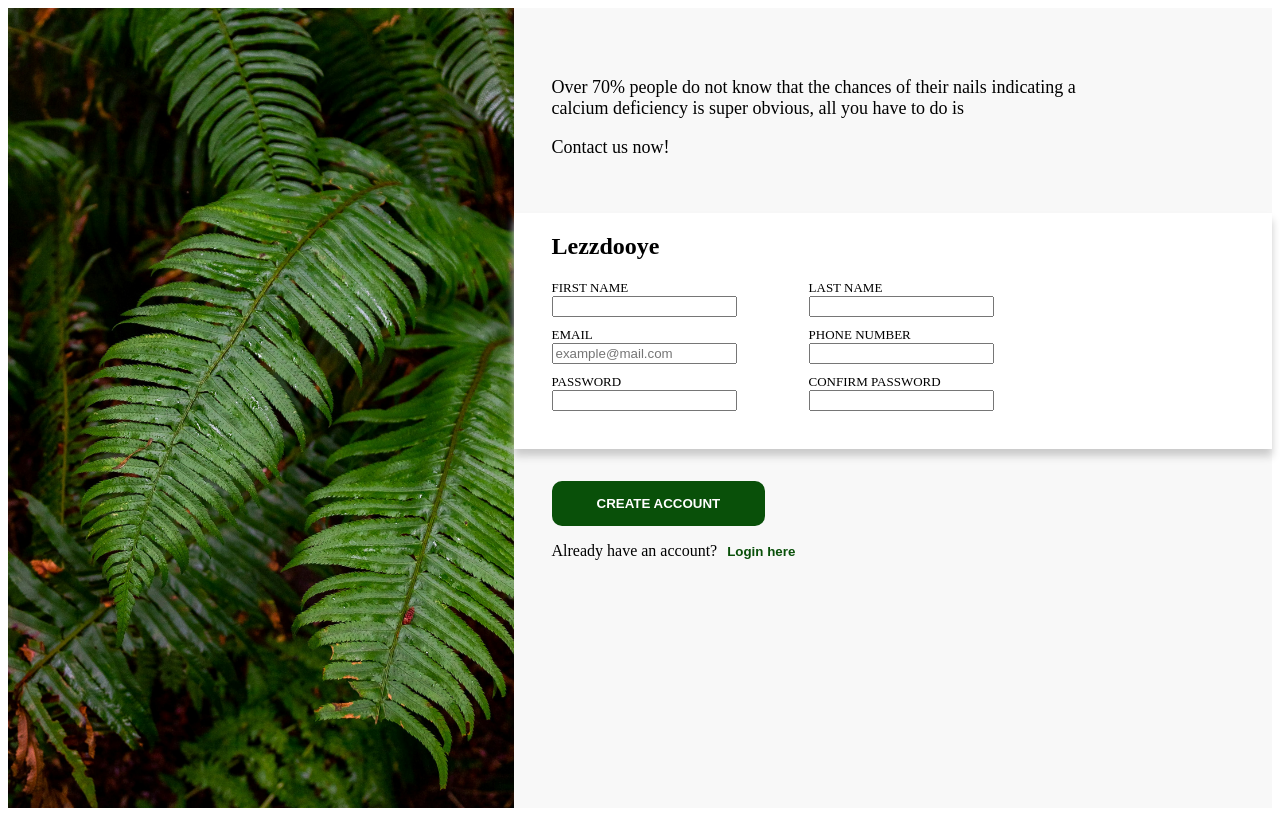
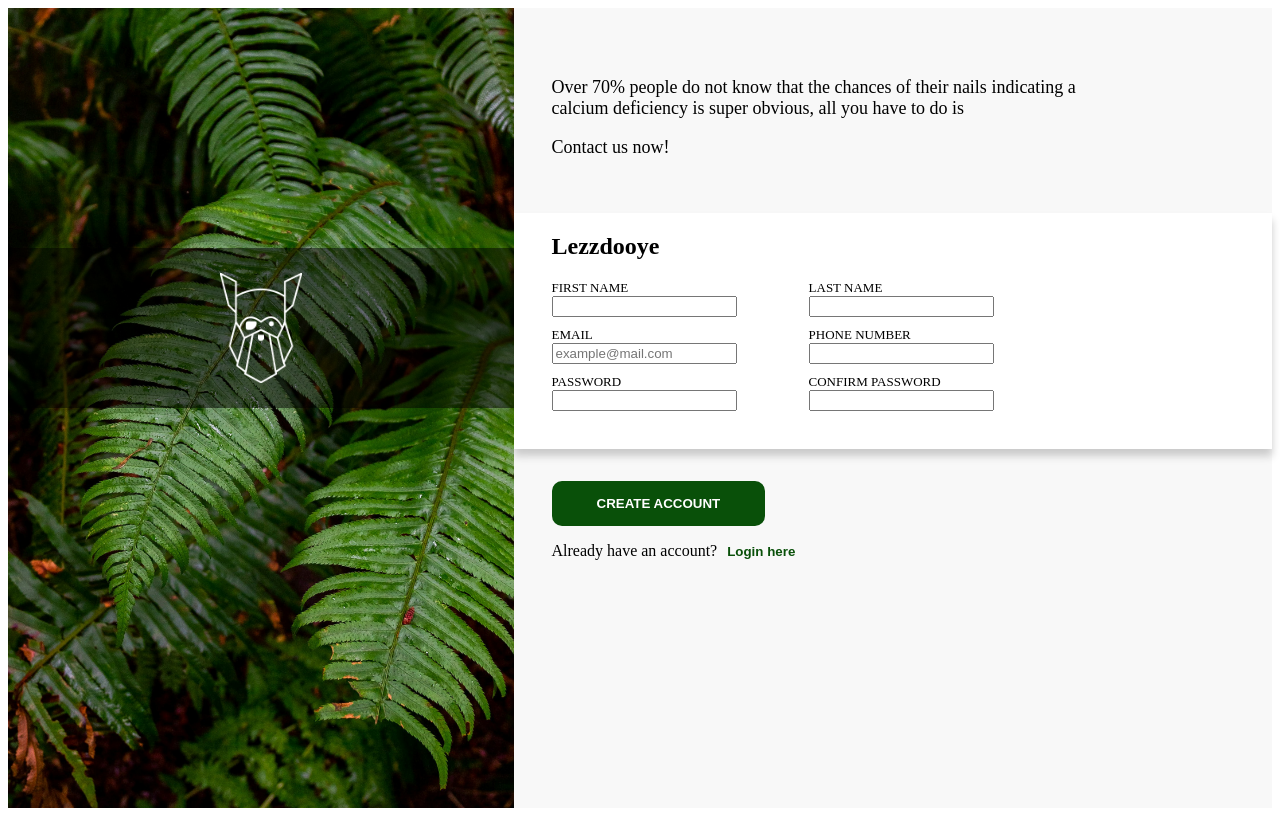
Before and after one commit to SpeciallyElite/Sign-up-Form-eg, a plain HTML site: page index.html in a window 1280 px wide. Drawn offline with Linux system fonts and the light colour scheme.

Commit message:
am so done with this

```diff
--- a/index.html
+++ b/index.html
@@ -10,7 +10,12 @@
 <body>
     <div class="outer">
         <div class="left">
-            <img src="halie-west-25xggax4bSA-unsplash.jpg">
+            <img src="halie-west-25xggax4bSA-unsplash.jpg" class="bgimg" alt="Background Image">
+            <div class="logo_container">
+            <div class="overlay">
+                <img src="odin logo.png" class="topimg" alt="logo">
+            </div>
+            </div>
         </div>
         <div class="right">
             <div class="header">
--- a/styles.css
+++ b/styles.css
@@ -6,6 +6,30 @@
 
     .left {
         flex: 0 0 40%;
+        width: 100%;
+        height: 100%;
+        position: relative;
+    }
+
+    .overlay{
+        position: absolute;
+        top: 30%;
+        left: 0;
+        width: 100%;
+        height: 20%;
+        background-color: rgb(0, 0, 0, 0.5);
+        display: flex;
+        justify-content: center;
+        align-items: center;
+        padding: 5%;
+        box-sizing: border-box;
+    }
+
+    .left .overlay .topimg{
+        height: 100%;
+        width: auto;
+        object-fit: contain;
+        max-width: 90%;
     }
 
     .right {
```
Also changed, not shown: odin logo.png (added).
